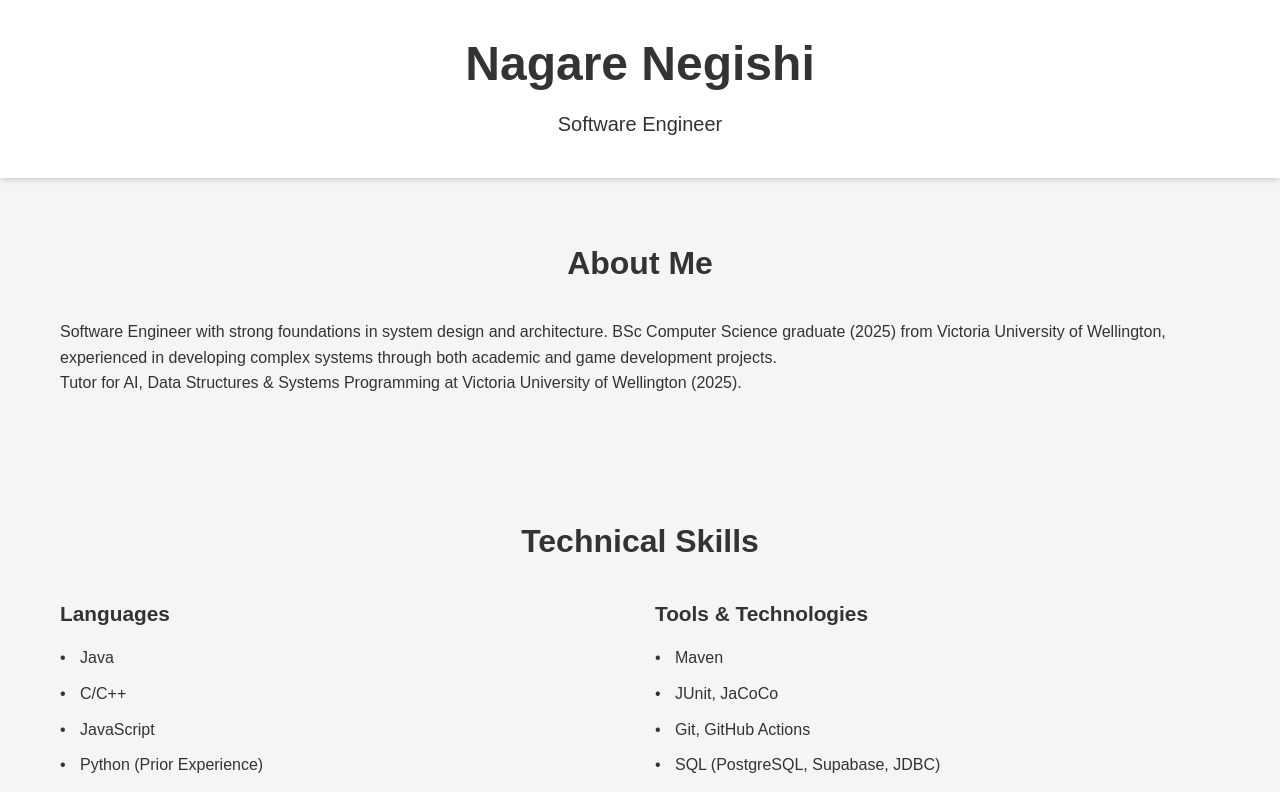
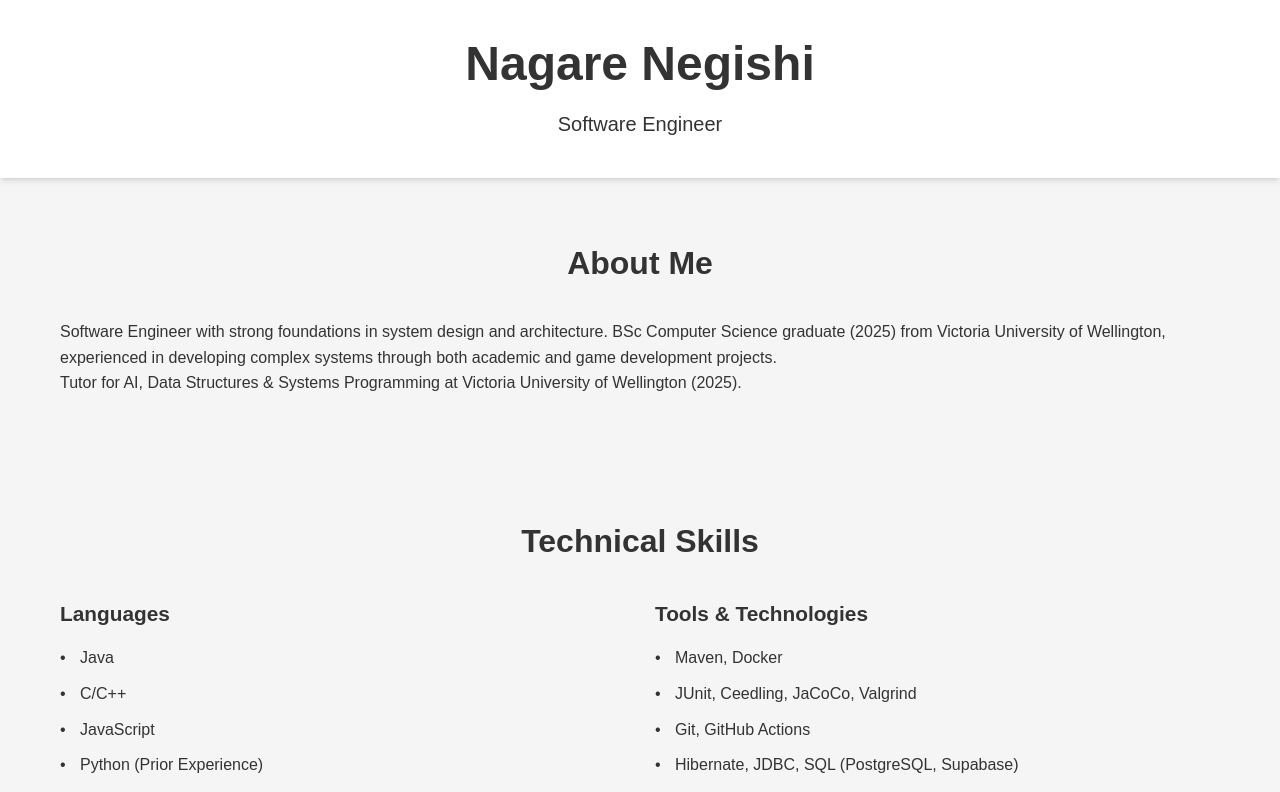
Before and after one commit to NagareNegishi/NagareNegishi.github.io, a React (Vite) app: page / in a window 1280 px wide. Shown: the top 792 px of the page. Built offline with nearby package versions, Linux system fonts and the light colour scheme.

Commit message:
update skill #8

```diff
--- a/src/data/skills.js
+++ b/src/data/skills.js
@@ -12,10 +12,10 @@ export const skills = [
     {
     category: "Tools & Technologies",
     items: [
-        "Maven",
-        "JUnit, JaCoCo",
+        "Maven, Docker",
+        "JUnit, Ceedling, JaCoCo, Valgrind",
         "Git, GitHub Actions",
-        "SQL (PostgreSQL, Supabase, JDBC)",
+        "Hibernate, JDBC, SQL (PostgreSQL, Supabase)",
         "React, Tailwind",
         "Unreal Engine 5, Godot",
         "Figma, UML"
```
